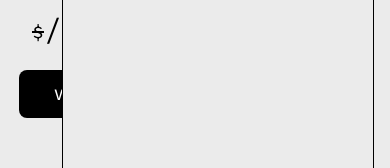
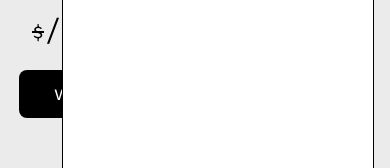
Before and after one commit to tquinteros/ecommercets, a Next.js app: page / in a window 390 px wide. Both pictures are taken after a click on the button 356 px from the left and 40 px from the top of the page. Shown: the part 458-626 px from the top of the page. Built offline with nearby package versions, Linux system fonts and the light colour scheme; no server answers.

Commit message:
fixed height of card

```diff
--- a/src/components/Header/Header.tsx
+++ b/src/components/Header/Header.tsx
@@ -4,7 +4,7 @@
 import React, { useState } from 'react'
 import { useAppSelector } from '@/redux/store'
 import Cart from '../Cart/Cart';
-import { AiOutlineMenu, AiOutlineClose } from 'react-icons/ai';
+import { AiOutlineMenu, AiOutlineClose, AiOutlineShoppingCart } from 'react-icons/ai';
 import { motion } from 'framer-motion';
 
 const Header = () => {
@@ -54,7 +54,7 @@
                     initial={{ x: 200 }}
                     animate={{ x: 0 }}
                     transition={{ duration: 0.5 }}
-                    className="md:hidden absolute top-24 right-4 w-[80%] bg-[#ebebeb] border-black border rounded-lg p-8 h-[600px]">
+                    className="md:hidden absolute top-24 right-4 w-[80%] bg-white border-black border rounded-lg p-8 h-[600px]">
                     <ul className='flex flex-col gap-3'>
                         {navLinks.map((navLink, index) => (
                             <li className='border-b border-black' key={index}>
--- a/src/components/Hero/Hero.tsx
+++ b/src/components/Hero/Hero.tsx
@@ -10,6 +10,7 @@
 import { addToCart } from "@/redux/features/cart"
 import { useAppSelector } from '@/redux/store';
 import { toast } from 'react-toastify';
+import Link from 'next/link';
 
 const Hero = () => {
     const [heroHeight, setHeroHeight] = useState(0);
@@ -127,7 +128,7 @@
                             </span>
                         </span>
                         <div className='grid grid-cols-12 gap-8 justify-center'>
-                            <Button className='col-span-6 w-full'>View More</Button>
+                            <Link href={`/products/1`} className='col-span-6 w-full inline-flex items-center justify-center h-12 px-6 font-medium tracking-wide text-white transition duration-300 bg-black rounded-lg hover:opacity-75 focus:shadow-outline focus:outline-none'>View More</Link>
                             <Button className='col-span-6 w-full' onClick={handleAddToCart}>Add to Cart</Button>
                         </div>
                     </div>
--- a/src/components/ProductCard.tsx/ProductCard.tsx
+++ b/src/components/ProductCard.tsx/ProductCard.tsx
@@ -35,7 +35,7 @@
 
     return (
         <motion.div
-            className='flex flex-col gap-4 bg-white shadow-md hover:shadow-2xl duration-300 rounded-lg h-[400px] col-span-12 md:col-span-6 lg:col-span-4 xl:col-span-3'>
+            className='flex flex-col gap-4 bg-white shadow-md hover:shadow-2xl duration-300 rounded-lg h-[450px] md:h-[400px] col-span-12 md:col-span-6 lg:col-span-4 xl:col-span-3'>
             <div className='relative'>
                 <Image alt={product.title} src={product.thumbnail || ''} className='rounded-t-lg border w-full h-[200px] z-0' width={200} height={200} />
                 <span className='text-center'><span className="font-bold bg-black text-white absolute top-2 right-2 backdrop-blur-xl px-4 py-1 rounded-lg text-md">{product.discountPercentage}% OFF</span></span>
@@ -51,7 +51,7 @@
                     <h3 className='text-md font-semibold'>{title}</h3>
                     <h3 className='text-2xl font-semibold'><span className='line-through'>${product.price}</span> <span>${getDiscountedPrice(product?.price || 0, product?.discountPercentage || 0)}</span></h3>
                 </div>
-                <div className={`flex mt-auto mb-4 gap-4 justify-center`}>
+                <div className={`flex flex-col md:flex-row mt-auto mb-4 gap-4 justify-center`}>
                     <Link href={`/products/${product.id}`} className={`inline-flex ${reverse ? "w-full" : ""} items-center justify-center h-12 px-6 font-medium tracking-wide text-white transition duration-300 bg-black rounded-lg hover:opacity-75 focus:shadow-outline focus:outline-none`}
                     >View More</Link>
                     {
```
